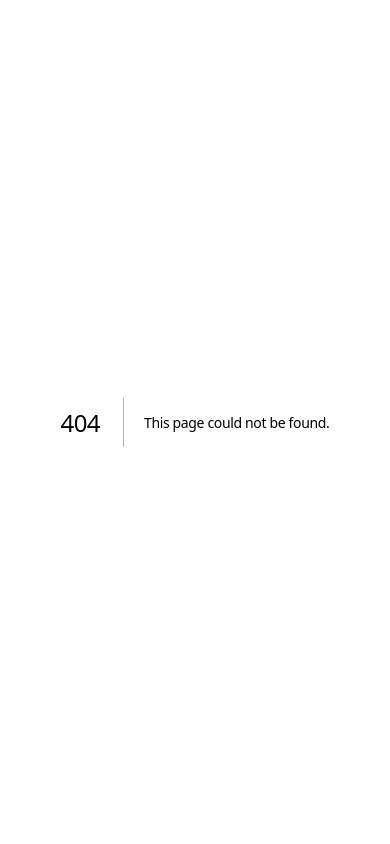
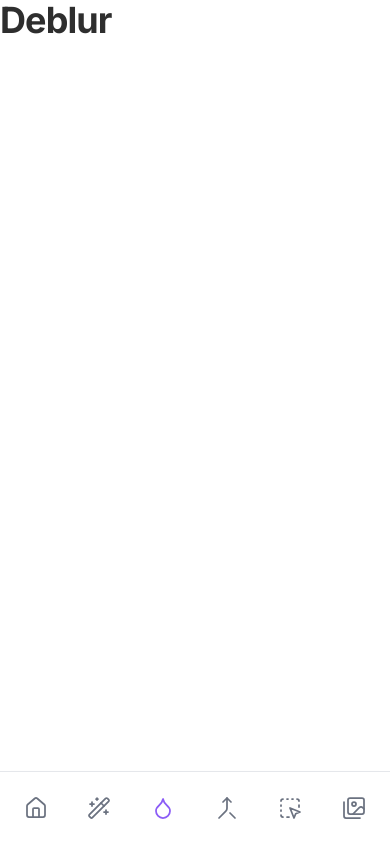
Before and after one commit to sohankancherla/pixolve-web, a Next.js app: page /app/deblur in a window 390 px wide. Before the commit this address had no page. Built offline with nearby package versions, Linux system fonts and the light colour scheme.

Commit message:
Make the sidebar responsive

```diff
--- /dev/null
+++ b/app/app/deblur/page.tsx
@@ -0,0 +1,11 @@
+export const metadata = {
+  title: "Deblur",
+};
+
+export default function Deblur() {
+  return (
+    <>
+      <h1>Deblur</h1>
+    </>
+  );
+}
--- /dev/null
+++ b/app/app/enhance/page.tsx
@@ -0,0 +1,11 @@
+export const metadata = {
+  title: "Enhance",
+};
+
+export default function Enhance() {
+  return (
+    <>
+      <h1>Enhance</h1>
+    </>
+  );
+}
--- /dev/null
+++ b/app/app/find/page.tsx
@@ -0,0 +1,11 @@
+export const metadata = {
+  title: "Find",
+};
+
+export default function Find() {
+  return (
+    <>
+      <h1>Find</h1>
+    </>
+  );
+}
--- /dev/null
+++ b/app/app/group/page.tsx
@@ -0,0 +1,11 @@
+export const metadata = {
+  title: "Group",
+};
+
+export default function Group() {
+  return (
+    <>
+      <h1>Group</h1>
+    </>
+  );
+}
--- a/app/app/layout.tsx
+++ b/app/app/layout.tsx
@@ -7,7 +7,7 @@ export default async function AppLayout({
 }) {
   return (
     <>
-      <div className="flex">
+      <div className="sm:flex">
         <Sidebar />
         <main>{children}</main>
       </div>
--- /dev/null
+++ b/app/app/merge/page.tsx
@@ -0,0 +1,11 @@
+export const metadata = {
+  title: "Merge",
+};
+
+export default function Merge() {
+  return (
+    <>
+      <h1>Merge</h1>
+    </>
+  );
+}
--- /dev/null
+++ b/components/sidebar-item.tsx
@@ -0,0 +1,71 @@
+"use client";
+
+import Link from "next/link";
+import { usePathname } from "next/navigation";
+
+import {
+  Droplet,
+  Home,
+  Images,
+  Merge,
+  SquareDashedMousePointer,
+  WandSparkles,
+} from "lucide-react";
+
+import { cn } from "@/lib/utils";
+
+const icons = {
+  droplet: Droplet,
+  home: Home,
+  images: Images,
+  merge: Merge,
+  squareDashedMousePointer: SquareDashedMousePointer,
+  wandSparkles: WandSparkles,
+};
+
+export default function SidebarItem({
+  href,
+  icon,
+  children,
+}: {
+  href: string;
+  icon: string;
+  children: React.ReactNode;
+}) {
+  const Icon = icons[icon as keyof typeof icons];
+  const pathname = usePathname();
+  return (
+    <>
+      <li role="none">
+        <Link
+          href={href}
+          role="menuitem"
+          aria-current={pathname === href ? "page" : undefined}
+          aria-label={`Navigate to ${children}`}
+          className={cn(
+            "flex items-center w-full py-4 px-[9.5px] rounded-full lg:hover:bg-accent/50 group/link",
+            pathname === href && "sm:bg-accent"
+          )}
+        >
+          <Icon
+            strokeWidth={1.75}
+            className={cn(
+              "h-6 w-6 sm:h-5 sm:w-5 mx-1 flex-shrink-0 stroke-muted-foreground lg:group-hover/link:stroke-foreground",
+              pathname === href && "stroke-violet-500"
+            )}
+            aria-hidden="true"
+          />
+          <span
+            className={cn(
+              "hidden lg:block font-display text-lg text-muted-foreground leading-5 tracking-tight ml-6 group-hover/link:text-foreground group-hover/link:translate-x-2 transistion-all duration-300 ease-in-out motion-reduce:transition-none motion-reduce:translate-x-0",
+              pathname === href &&
+                "text-transparent bg-clip-text bg-gradient-to-br from-violet-500 to-pink-400"
+            )}
+          >
+            {children}
+          </span>
+        </Link>
+      </li>
+    </>
+  );
+}
--- a/components/sidebar.tsx
+++ b/components/sidebar.tsx
@@ -1,17 +1,45 @@
+import Image from "next/image";
+import Link from "next/link";
+
+import SidebarItem from "@/components/sidebar-item";
+
+const navItems = [
+  { name: "Home", href: "/app", icon: "home" },
+  { name: "Enhance", href: "/app/enhance", icon: "wandSparkles" },
+  { name: "Deblur", href: "/app/deblur", icon: "droplet" },
+  { name: "Merge", href: "/app/merge", icon: "merge" },
+  { name: "Find", href: "/app/find", icon: "squareDashedMousePointer" },
+  { name: "Group", href: "/app/group", icon: "images" },
+];
+
 export default function Sidebar() {
   return (
-    <nav className="min-h-screen w-52 border-r border-gray-200 dark:border-r-gray-800 shadow-lg dark:shadow-black">
-      <ul>
-        <li>
-          <a href="/">Home</a>
-        </li>
-        <li>
-          <a href="/about">About</a>
-        </li>
-        <li>
-          <a href="/contact">Contact</a>
-        </li>
-      </ul>
+    <nav
+      className="flex small:block fixed bottom-0 right-0 left-0 sm:static sm:min-h-screen sm:w-16 lg:hover:w-56 lg:overflow-x-hidden p-2 border-t sm:border-r border-gray-200 dark:border-gray-800 shadow-lg dark:shadow-black transition-all duration-500 ease-in-out motion-reduce:transition-none group/nav"
+      aria-label="Main Navigation"
+    >
+      <section className="flex flex-col w-full">
+        <Link
+          href="/app"
+          className="hidden sm:block my-8"
+          aria-label="Pixolve Home"
+        >
+          <Image
+            src="/icon-purple.png"
+            alt="Pixolve"
+            width="28"
+            height="28"
+            className="mx-[9.5px]"
+          />
+        </Link>
+        <ul className="cursor-pointer flex justify-around sm:flex-col gap-2">
+          {navItems.map((item) => (
+            <SidebarItem key={item.name} href={item.href} icon={item.icon}>
+              {item.name}
+            </SidebarItem>
+          ))}
+        </ul>
+      </section>
     </nav>
   );
 }
--- a/styles/globals.css
+++ b/styles/globals.css
@@ -4,65 +4,65 @@
 
 @layer base {
   :root {
-    --background: 0 0% 100%;
-    --foreground: 222.2 84% 4.9%;
+    --background: 0, 0%, 100%;
+    --foreground: 0, 0%, 18%;
 
     --card: 0 0% 100%;
-    --card-foreground: 222.2 84% 4.9%;
+    --card-foreground: 0, 0%, 18%;
 
     --popover: 0 0% 100%;
-    --popover-foreground: 222.2 84% 4.9%;
+    --popover-foreground: 0, 0%, 18%;
 
-    --primary: 222.2 47.4% 11.2%;
-    --primary-foreground: 210 40% 98%;
+    --primary: 254, 67%, 58%;
+    --primary-foreground: 0 0% 95%;
 
-    --secondary: 210 40% 96.1%;
-    --secondary-foreground: 222.2 47.4% 11.2%;
+    --secondary: 220 14.3% 95.9%;
+    --secondary-foreground: 0 0% 15%;
 
-    --muted: 210 40% 96.1%;
-    --muted-foreground: 215.4 16.3% 46.9%;
+    --muted: 220 14.3% 95.9%;
+    --muted-foreground: 220 8.9% 46.1%;
 
-    --accent: 210 40% 96.1%;
-    --accent-foreground: 222.2 47.4% 11.2%;
+    --accent: 220 14.3% 95.9%;
+    --accent-foreground: 220.9 39.3% 11%;
 
     --destructive: 0 84.2% 60.2%;
-    --destructive-foreground: 210 40% 98%;
+    --destructive-foreground: 210 20% 98%;
 
-    --border: 214.3 31.8% 91.4%;
-    --input: 214.3 31.8% 91.4%;
-    --ring: 222.2 84% 4.9%;
+    --border: 220 13% 91%;
+    --input: 220 13% 91%;
+    --ring: 254, 67%, 58%;
 
-    --radius: 0.5rem;
+    --radius: 0.6rem;
   }
 
   .dark {
-    --background: 222.2 84% 4.9%;
-    --foreground: 210 40% 98%;
+    --background: 228, 12%, 8%;
+    --foreground: 0, 0%, 95%;
 
-    --card: 222.2 84% 4.9%;
-    --card-foreground: 210 40% 98%;
+    --card: 228, 12%, 8%;
+    --card-foreground: 0 0% 95%;
 
-    --popover: 222.2 84% 4.9%;
-    --popover-foreground: 210 40% 98%;
+    --popover: 228, 12%, 8%;
+    --popover-foreground: 0 0% 95%;
 
-    --primary: 210 40% 98%;
-    --primary-foreground: 222.2 47.4% 11.2%;
+    --primary: 254, 67%, 58%;
+    --primary-foreground: 0 0% 95%;
 
-    --secondary: 217.2 32.6% 17.5%;
-    --secondary-foreground: 210 40% 98%;
+    --secondary: 240 3.7% 15.9%;
+    --secondary-foreground: 0 0% 98%;
 
-    --muted: 217.2 32.6% 17.5%;
-    --muted-foreground: 215 20.2% 65.1%;
+    --muted: 0 0% 12%;
+    --muted-foreground: 240 5% 64.9%;
 
-    --accent: 217.2 32.6% 17.5%;
-    --accent-foreground: 210 40% 98%;
+    --accent: 0 0% 12%;
+    --accent-foreground: 0 0% 98%;
 
     --destructive: 0 62.8% 30.6%;
-    --destructive-foreground: 210 40% 98%;
+    --destructive-foreground: 0 85.7% 97.3%;
 
-    --border: 217.2 32.6% 17.5%;
-    --input: 217.2 32.6% 17.5%;
-    --ring: 212.7 26.8% 83.9%;
+    --border: 240 3.7% 15.9%;
+    --input: 240 3.7% 15.9%;
+    --ring: 254, 67%, 58%;
   }
 }
 
```
Also changed, not shown: components.json.
